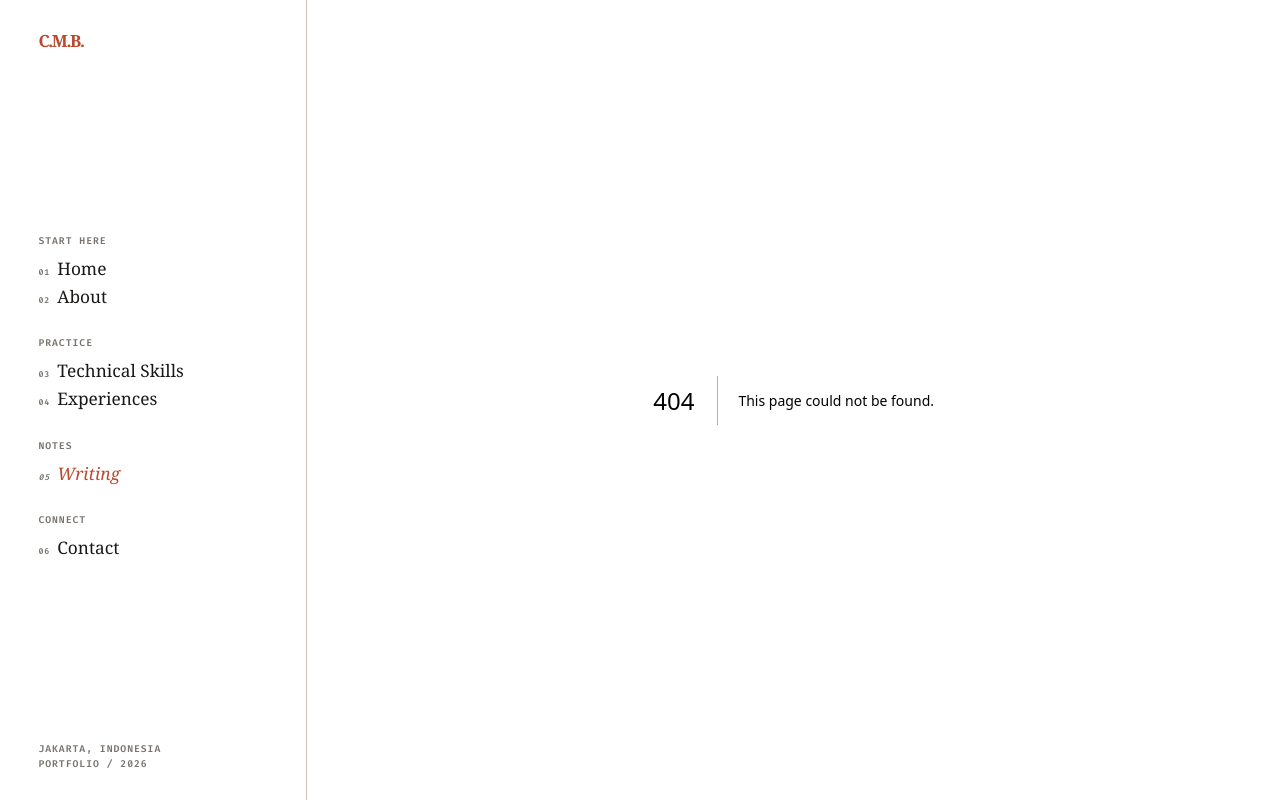
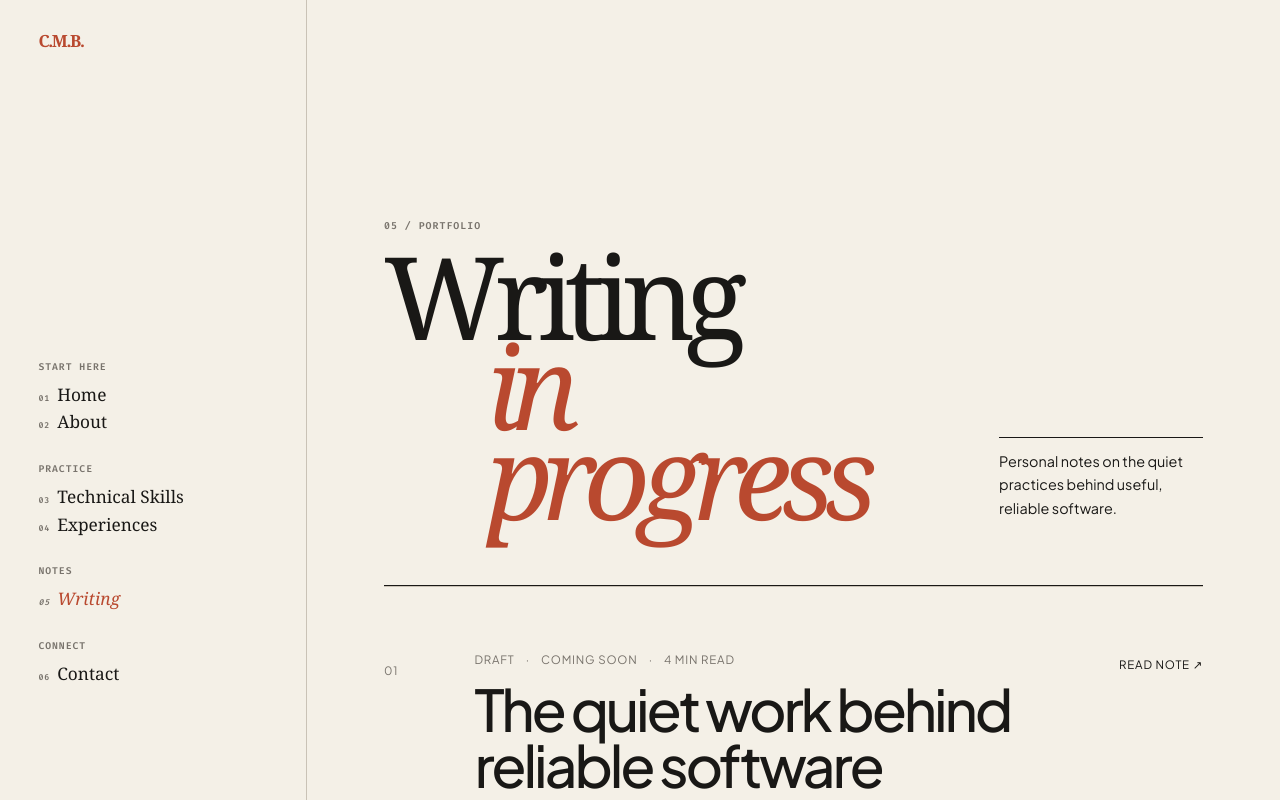
Before and after one commit to charlybutar21/charly-micolas-website, a Next.js app: page /writing in a window 1280 px wide. Before the commit this address had no page. Shown: the top 800 px of the page. Built offline with nearby package versions, Linux system fonts and the light colour scheme.

Commit message:
feat(writing): add personal writing routes

```diff
--- /dev/null
+++ b/app/components/WritingList.module.css
@@ -0,0 +1,89 @@
+.list {
+  border-top: 1px solid var(--line);
+}
+
+.post {
+  display: grid;
+  grid-template-columns: 3.25rem minmax(0, 1fr) auto;
+  gap: clamp(1rem, 3vw, 3rem);
+  align-items: start;
+  padding: clamp(2rem, 5vw, 4.25rem) 0;
+  border-bottom: 1px solid var(--line);
+}
+
+.number,
+.meta,
+.read {
+  font-family: var(--font-dm-mono), monospace;
+  font-size: 0.72rem;
+  letter-spacing: 0.07em;
+  text-transform: uppercase;
+}
+
+.number,
+.meta {
+  color: var(--muted);
+}
+
+.content h2 {
+  max-width: 48rem;
+  margin: 0.75rem 0 0;
+  font-family: var(--font-playfair), Georgia, serif;
+  font-size: clamp(2rem, 4.5vw, 4.6rem);
+  font-weight: 500;
+  line-height: 0.97;
+  letter-spacing: -0.055em;
+}
+
+.content h2 a {
+  text-decoration: none;
+}
+
+.content h2 a:hover {
+  color: var(--rust);
+}
+
+.content > p {
+  max-width: 41rem;
+  margin: 1.2rem 0 0;
+  color: var(--muted);
+  font-size: clamp(1rem, 1.4vw, 1.2rem);
+  line-height: 1.65;
+}
+
+.meta {
+  display: flex;
+  flex-wrap: wrap;
+  gap: 0.7rem;
+}
+
+.meta span + span::before {
+  margin-right: 0.7rem;
+  content: '·';
+}
+
+.meta span:first-child {
+  color: var(--rust);
+}
+
+.read {
+  padding-top: 0.3rem;
+  color: var(--rust);
+  text-decoration: none;
+  white-space: nowrap;
+}
+
+.read:hover span {
+  display: inline-block;
+  transform: translate(0.2rem, -0.2rem);
+}
+
+@media (max-width: 44rem) {
+  .post {
+    grid-template-columns: 2.25rem minmax(0, 1fr);
+  }
+
+  .read {
+    grid-column: 2;
+  }
+}
--- /dev/null
+++ b/app/components/WritingList.tsx
@@ -0,0 +1,31 @@
+import Link from 'next/link';
+
+import { portfolioData } from '../data';
+
+import styles from './WritingList.module.css';
+
+export default function WritingList() {
+  return (
+    <section aria-label="Writing index" className={styles.list}>
+      {portfolioData.writing.map((post, index) => (
+        <article className={styles.post} key={post.slug}>
+          <p className={styles.number}>{String(index + 1).padStart(2, '0')}</p>
+          <div className={styles.content}>
+            <div className={styles.meta}>
+              <span>{post.status}</span>
+              <span>{post.publishedOn}</span>
+              <span>{post.readingTime}</span>
+            </div>
+            <h2>
+              <Link href={`/writing/${post.slug}`}>{post.title}</Link>
+            </h2>
+            <p>{post.excerpt}</p>
+          </div>
+          <Link aria-label={`Read ${post.title}`} className={styles.read} href={`/writing/${post.slug}`}>
+            Read note <span aria-hidden="true">↗</span>
+          </Link>
+        </article>
+      ))}
+    </section>
+  );
+}
--- /dev/null
+++ b/app/writing/[slug]/page.module.css
@@ -0,0 +1,68 @@
+.article {
+  max-width: 64rem;
+  padding: clamp(2rem, 8vw, 8rem) clamp(1.25rem, 9vw, 10rem) clamp(4rem, 10vw, 11rem);
+}
+
+.header {
+  padding-bottom: clamp(2.5rem, 6vw, 5rem);
+  border-bottom: 1px solid var(--line);
+}
+
+.eyebrow,
+.meta {
+  margin: 0;
+  font-family: var(--font-dm-mono), monospace;
+  font-size: 0.72rem;
+  letter-spacing: 0.07em;
+  text-transform: uppercase;
+}
+
+.eyebrow {
+  color: var(--rust);
+}
+
+.meta {
+  display: flex;
+  flex-wrap: wrap;
+  gap: 0.7rem;
+  margin-top: clamp(2rem, 5vw, 4.5rem);
+  color: var(--muted);
+}
+
+.meta span + span::before {
+  margin-right: 0.7rem;
+  content: '·';
+}
+
+.article h1 {
+  max-width: 52rem;
+  margin: 1.1rem 0 0;
+  font-family: var(--font-playfair), Georgia, serif;
+  font-size: clamp(3.4rem, 8vw, 7.5rem);
+  font-weight: 500;
+  line-height: 0.91;
+  letter-spacing: -0.07em;
+}
+
+.excerpt {
+  max-width: 42rem;
+  margin: clamp(1.5rem, 3vw, 2.75rem) 0 0;
+  color: var(--muted);
+  font-size: clamp(1.1rem, 2vw, 1.4rem);
+  line-height: 1.55;
+}
+
+.body {
+  max-width: 42rem;
+  margin-top: clamp(2.5rem, 6vw, 5rem);
+  font-size: clamp(1.05rem, 1.5vw, 1.22rem);
+  line-height: 1.78;
+}
+
+.body p {
+  margin: 0;
+}
+
+.body p + p {
+  margin-top: 1.5rem;
+}
--- /dev/null
+++ b/app/writing/page.module.css
@@ -0,0 +1,3 @@
+.page {
+  padding: clamp(2rem, 6vw, 6.5rem) clamp(1.25rem, 6vw, 7rem) clamp(4rem, 9vw, 10rem);
+}
--- /dev/null
+++ b/app/writing/page.tsx
@@ -0,0 +1,25 @@
+import type { Metadata } from 'next';
+
+import PageIntro from '../components/PageIntro';
+import WritingList from '../components/WritingList';
+
+import styles from './page.module.css';
+
+export const metadata: Metadata = {
+  title: 'Writing | Charly Micolas Butarbutar',
+  description: 'Personal notes by Charly Micolas Butarbutar.',
+};
+
+export default function WritingPage() {
+  return (
+    <div className={styles.page}>
+      <PageIntro
+        emphasis="in progress"
+        note="Personal notes on the quiet practices behind useful, reliable software."
+        number="05"
+        title="Writing"
+      />
+      <WritingList />
+    </div>
+  );
+}
```
Also changed, not shown: app/writing/[slug]/page.tsx (added, +53 -0 lines), 1 other file (tests, documents, lock files or other folders).
